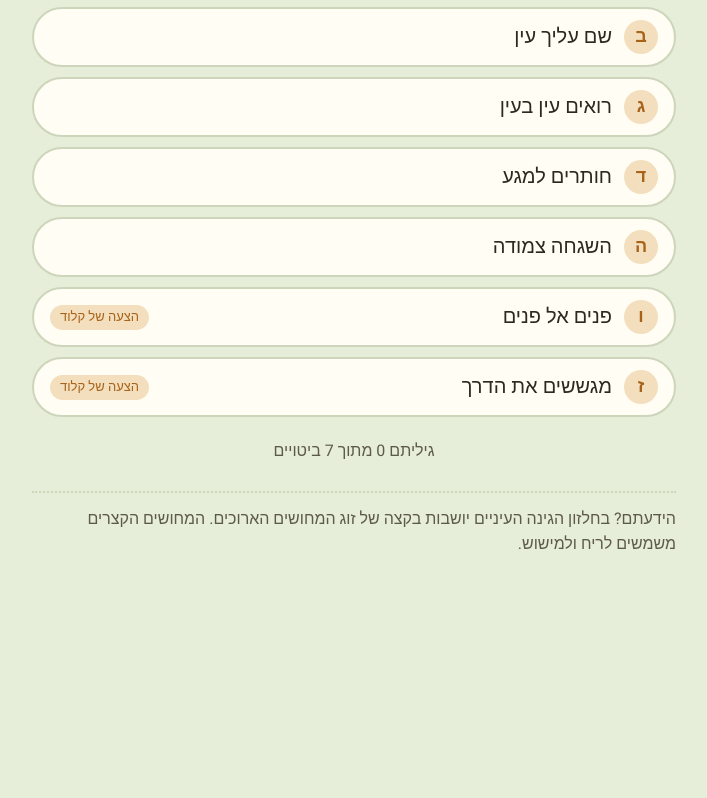
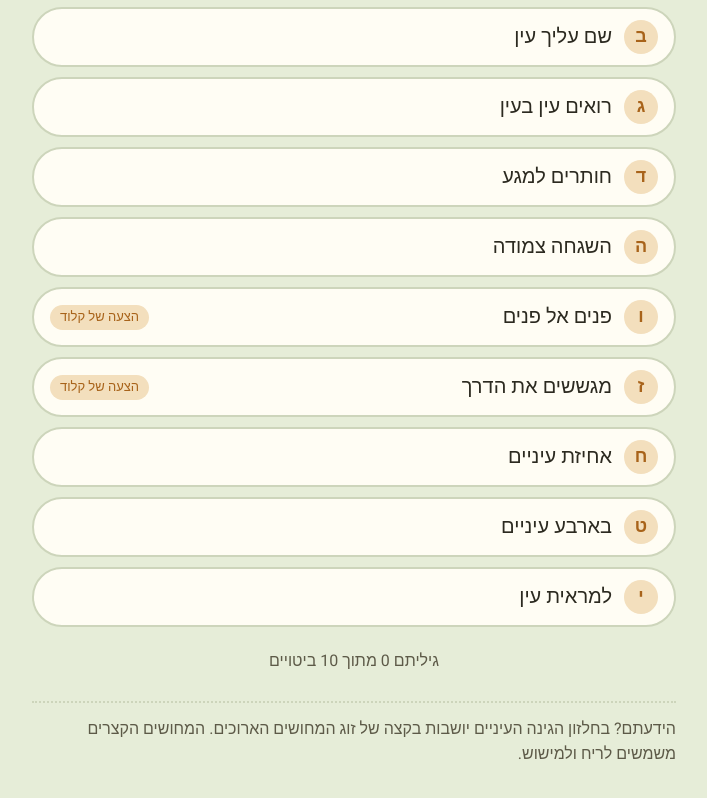
Before and after one commit to milkabcd-dot/hebrew-idioms, a plain HTML site: page index.html in a window 1280 px wide. Shown: the part 924-1722 px from the top of the page, without its empty margins (286-993 px from the left). Before the commit the page ends 1554 px from the top, so only its background shows below. Drawn offline with Linux system fonts and the light colour scheme; a web font is replaced by a local one.

Commit message:
Update index.html

```diff
--- a/index.html
+++ b/index.html
@@ -84,7 +84,10 @@ var DATA=[
 {l:'ד',t:'חותרים למגע',m:'לפעול ביוזמה כדי ליצור קשר או מגע, בלי לחכות שיבוא לבד.',o:'מונח צבאי (״חתירה למגע״) שמתאר התקדמות אל האויב כדי להיפגש איתו. היום משתמשים בו גם בעבודה, בספורט ובחיי היום-יום.',p:'המחושים מושטים קדימה ומגששים. החלזון התחתון אכן מתקדם בנחישות אל פגישה.',e:'״הקבוצה חתרה למגע מהדקה הראשונה.״'},
 {l:'ה',t:'השגחה צמודה',m:'מעקב רציף ומתמיד אחרי אדם או מצב, כדי שלא יקרה משהו רע.',o:'מונח מעולם הבריאות והחינוך: חולה או ילד ״על השגחה צמודה״ לא נשארים לבד לרגע.',p:'החלזון העליון נראה כמו מבקר שמשקיף מלמעלה ולא מוריד עין מהחלזון שמתחתיו.',e:'״אחרי הניתוח הוא נשאר בהשגחה צמודה.״'},
 {l:'ו',t:'פנים אל פנים',m:'מפגש ישיר, בלי מתווכים ובלי מחיצה.',o:'מקורו בסיפור יעקב (בראשית ל״ב 31) ובתיאור משה (דברים ל״ד 10). מאז הוא משמש לכל מפגש אישי ומיידי.',p:'הנה שני החלזונות, ראש מול ראש, בלי שום דבר ביניהם. בדיוק כמו בביטוי.',e:'״סוף סוף נפגשנו פנים אל פנים.״',c:1},
-{l:'ז',t:'מגששים את הדרך',m:'מתקדמים בזהירות כשלא ברור מה צפוי, צעד אחר צעד.',o:'הפועל ״גישש״ קשור למישוש. הוא מופיע בישעיהו נ״ט 10 (״נגששה כעורים קיר״). חלזונות הם מגששים מקצועיים: המחושים מרגישים כל מה שבדרך.',p:'ענפים מפותלים, אבנים וכל כך הרבה מחושים. הם בטח מגששים את הדרך החוצה מהסבך.',e:'״החברה החדשה עדיין מגששת את הדרך בשוק.״',c:1}
+{l:'ז',t:'מגששים את הדרך',m:'מתקדמים בזהירות כשלא ברור מה צפוי, צעד אחר צעד.',o:'הפועל ״גישש״ קשור למישוש. הוא מופיע בישעיהו נ״ט 10 (״נגששה כעורים קיר״). חלזונות הם מגששים מקצועיים: המחושים מרגישים כל מה שבדרך.',p:'ענפים מפותלים, אבנים וכל כך הרבה מחושים. הם בטח מגששים את הדרך החוצה מהסבך.',e:'״החברה החדשה עדיין מגששת את הדרך בשוק.״',c:1},
+{l:'ח',t:'אחיזת עיניים',m:'תעלול או אשליה: משהו שנראה אמיתי אבל הוא לא, כמו טריק של קוסם.',o:'ביטוי מלשון חז״ל, מהפועל ״לאחוז״: כאילו הקוסם אוחז בעיני הצופים וגורם להם לראות משהו שאינו קיים.',p:'מי שמביט מהר בתמונה עלול לחשוב שהחלזונות נוגעים זה בזה במרכז, אבל אולי זו רק אחיזת עיניים של הצילום.',e:'״הקוסם גרם לארנב להיעלם. זו אחיזת עיניים, כמובן.״'},
+{l:'ט',t:'בארבע עיניים',m:'שיחה פרטית בין שני אנשים בלבד, בלי קהל.',o:'הביטוי נכנס לעברית בתרגום מגרמנית (unter vier Augen). ארבע עיניים הן של שני אנשים, שתי עיניים לכל אחד.',p:'וואו, כמעט כאילו הצילום נעשה בשביל הביטוי הזה: שני חלזונות, ועל המחושים שלהם בדיוק ארבע עיניים.',e:'״אני צריכה לדבר איתך בארבע עיניים.״'},
+{l:'י',t:'למראית עין',m:'רק כלפי חוץ, כדי שזה ייראה כך, גם אם בפועל זה לא כך.',o:'שורשיו בלשון המקרא (ישעיהו י״א 3, ״ולא למראה עיניו ישפוט״), ובהלכה קיים המושג ״חשש מראית עין״ שמתייחס לדברים שנראים בעייתיים לצופה מהצד.',p:'החלזון העליון נראה כאילו הוא משגיח על חברו. אולי זה רק למראית עין, ובעצם הוא פשוט נח על הענף.',e:'״הם התחתנו למראית עין בלבד.״'}
 ];
 var seen={},cur=-1,box=document.getElementById('opts');
 DATA.forEach(function(d,i){
```
